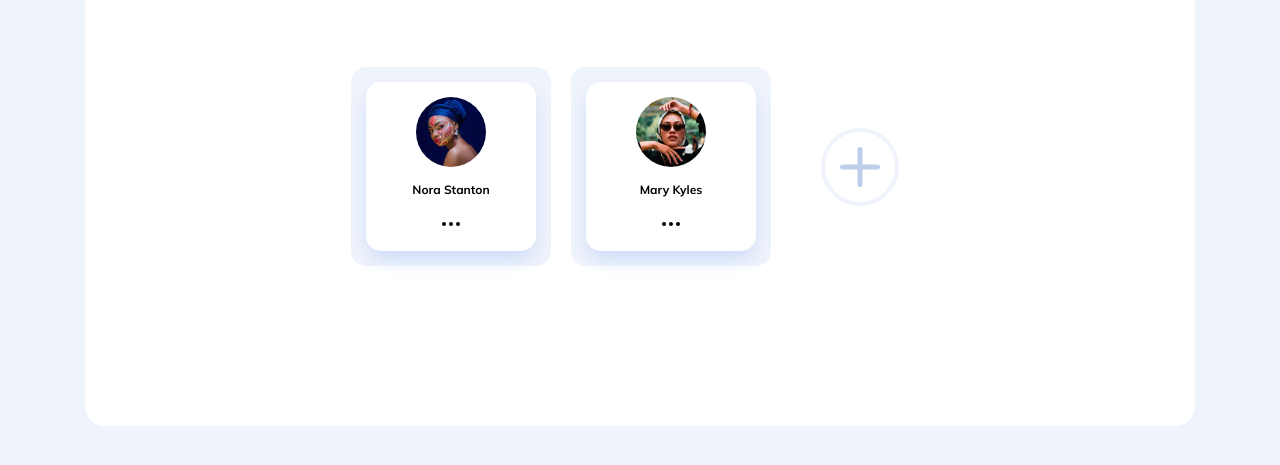
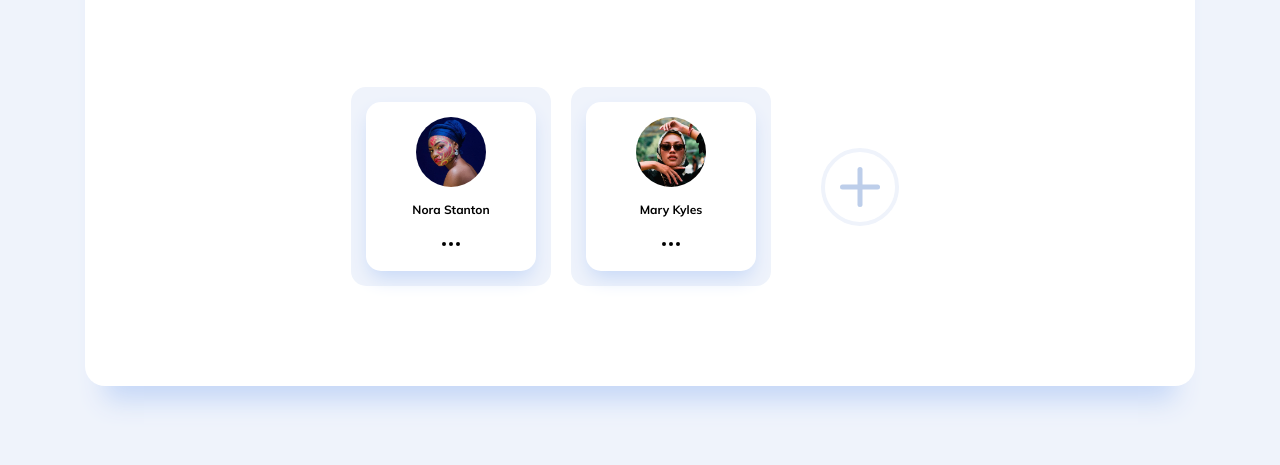
Before and after one commit to Javieer57/select-account-ui-practice, a website: page index.html in a window 1280 px wide. Shown: the part 305-770 px from the top of the page. Drawn offline with nearby package versions, Linux system fonts and the light colour scheme.

Commit message:
Fix container styles

```diff
--- a/app/scss/globals/layout.scss
+++ b/app/scss/globals/layout.scss
@@ -4,6 +4,7 @@ body {
 	width: 100%;
 	min-height: 100vh;
 	display: grid;
+	padding: 25px 0;
 	align-items: center;
 }
 
@@ -23,13 +24,11 @@ body {
 }
 
 .content {
-	padding-left: 25px;
-	padding-right: 25px;
-	padding-top: 120px;
-	padding-bottom: 160px;
+	padding: 100px 25px;
 	border-radius: 20px;
 	text-align: center;
 	background-color: var(--white);
+	box-shadow: 0px 34px 25px -20px var(--shadow);
 }
 
 .header {
@@ -41,7 +40,7 @@ body {
 	margin: auto;
 	display: flex;
 	flex-wrap: wrap;
-	gap: 20px;
+	gap: 50px 20px;
 	justify-content: center;
 	align-items: center;
 }
```
Also changed, not shown: dist/styles.css, 1 other file.
